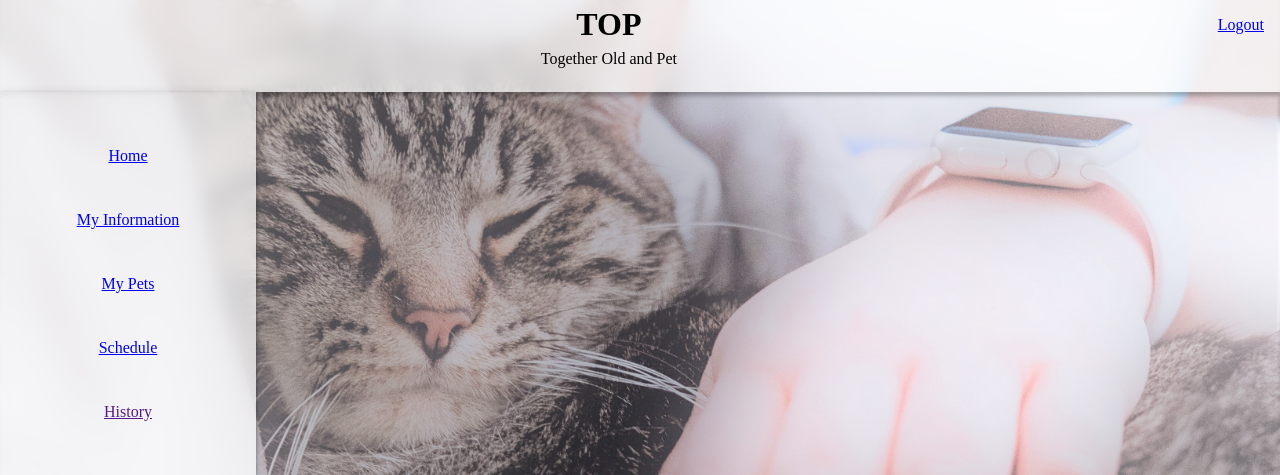
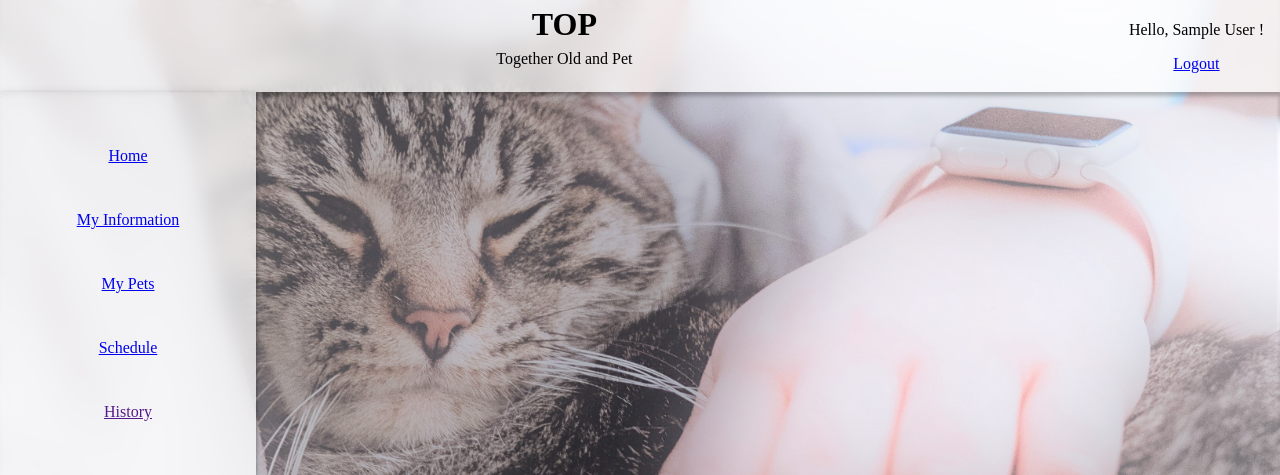
Before and after one commit to liqingy5/TOP, a Flask app: page /index in a window 1280 px wide. Shown: the top 475 px of the page. Run offline with Flask 3, Linux system fonts and the light colour scheme; the visitor is signed in with stand-in values (Sample User, id 1); some libraries are stand-ins or nearby versions.

Commit message:
display user name above logout link

```diff
--- a/static/css/header.css
+++ b/static/css/header.css
@@ -15,7 +15,7 @@
 .logout-link {
     float: right;
     margin-right: 1em;
-    margin-top: 1em;
+    margin-top: 0.3em;
 }
 
 .title h1 {
--- a/templates/components/header.html
+++ b/templates/components/header.html
@@ -10,6 +10,7 @@
         <p>Together Old and Pet</p>
     </div>
     <div class="logout-link">
+        <p>Hello, {{current_user.name}} !</p>
         <a href="{{ url_for('logout') }}">Logout</a>
     </div>
 
```
